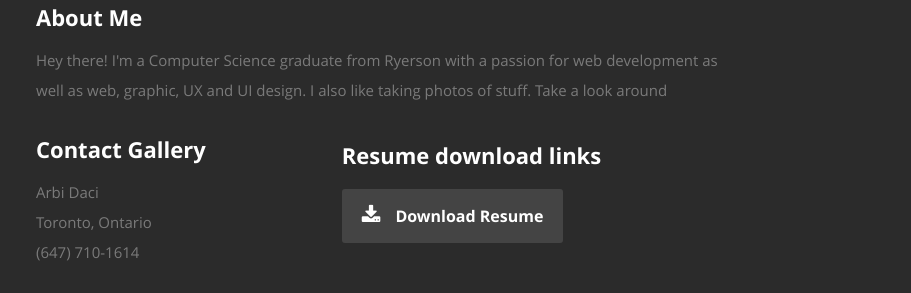
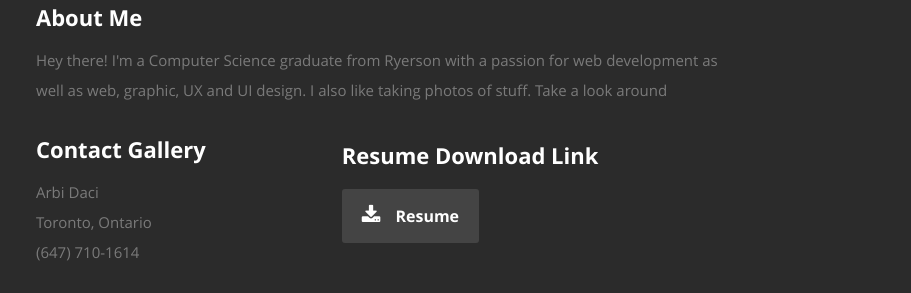
Before and after one commit to draszi/draszi.github.io, a plain HTML site: page index.html in a window 1280 px wide. Shown: the part 893-1186 px from the top of the page, 369-1280 px from the left. Drawn offline with nearby package versions, Linux system fonts and the light colour scheme.

Commit message:
Update index.html

```diff
--- a/index.html
+++ b/index.html
@@ -108,9 +108,9 @@
 
                </div>
                <div class="columns download">
-                     <h2>Resume download links</h2>
+                     <h2>Resume Download Link</h2>
                   <p>
-                     <a href="Website\ArbiDaci_Resume.pdf" class="button" target="_blank" ><i class="fa fa-download"></i>Download Resume</a>
+                     <a href="Website\ArbiDaci_Resume.pdf" class="button" target="_blank" ><i class="fa fa-download"></i>Resume</a>
                   </p>
                </div>
 
```
